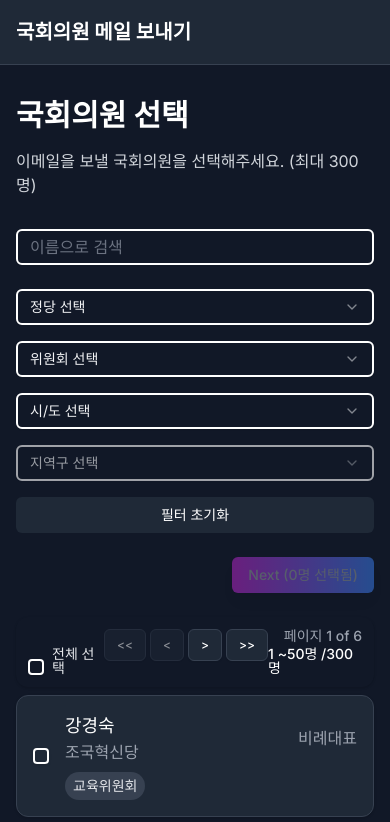
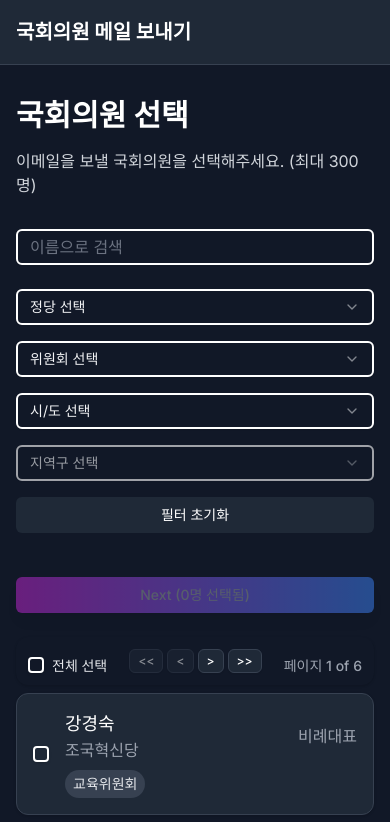
Before and after one commit to skt-leak-response/usim-map, a Next.js app: page / in a window 390 px wide. Shown: the top 822 px of the page. Built offline with nearby package versions, Linux system fonts and the light colour scheme.

Commit message:
design: mobile tag, navigation fix

```diff
--- a/src/components/MemberList/index.tsx
+++ b/src/components/MemberList/index.tsx
@@ -4,6 +4,7 @@ import { useState, useEffect, Suspense } from 'react';
 import { useRouter } from 'next/navigation';
 import { Member } from '@/types/members';
 import { MEMBER_CONSTANTS } from '@/constants/members';
+import { isMobile } from '@/lib/utils';
 import { encodeIds } from '@/utils/encoding';
 import { Button } from '@/components/ui/button';
 import { Card, CardContent } from '@/components/ui/card';
@@ -161,14 +162,14 @@ export default function MemberList({ onSelectionChange }: MemberListProps) {
         </Suspense>
       </ErrorBoundary>
 
-      <div className="flex justify-between gap-3">
+      <div className="flex justify-between md:gap-3 md:flex-row flex-col gap-5">
         <div>
           {selectedMembers.length > 0 && (
             <div className="flex flex-wrap gap-2">
               {selectedMembers.map((member) => (
                 <span
                   key={member.id}
-                  className="inline-flex items-center bg-gradient-to-r from-fuchsia-600 to-blue-500 text-white hover:from-fuchsia-500 hover:to-blue-400 rounded-full px-2 py-1 text-sm gap-1"
+                  className="inline-flex items-center bg-gradient-to-r from-fuchsia-600 to-blue-500 text-white hover:from-fuchsia-500 hover:to-blue-400 rounded-full px-2 py-1 md:text-sm text-xs gap-1"
                 >
                   {member.name}
                   <button onClick={() => removeMember(member.id)}>×</button>
@@ -206,13 +207,13 @@ export default function MemberList({ onSelectionChange }: MemberListProps) {
                   <Label className="text-gray-200">전체 선택</Label>
                 </div>
 
-                <div className="flex gap-1">
+                <div className="flex gap-1 items-end">
                   <Button
                     variant="outline"
                     size="sm"
                     onClick={() => setCurrentPage(1)}
                     disabled={currentPage === 1}
-                    className="bg-gray-800 text-white border-gray-700 hover:bg-gray-800 hover:text-white"
+                    className="md:h-8 md:px-3 h-6 px-2 bg-gray-800 text-white border-gray-700 hover:bg-gray-800 hover:text-white"
                   >
                     {'<<'}
                   </Button>
@@ -221,7 +222,7 @@ export default function MemberList({ onSelectionChange }: MemberListProps) {
                     size="sm"
                     onClick={() => setCurrentPage(currentPage - 1)}
                     disabled={currentPage === 1}
-                    className="bg-gray-800 text-white border-gray-700 hover:bg-gray-800 hover:text-white"
+                    className="md:h-8 md:px-3 h-6 px-2 bg-gray-800 text-white border-gray-700 hover:bg-gray-800 hover:text-white"
                   >
                     {'<'}
                   </Button>
@@ -230,7 +231,7 @@ export default function MemberList({ onSelectionChange }: MemberListProps) {
                     size="sm"
                     onClick={() => setCurrentPage(currentPage + 1)}
                     disabled={currentPage === totalPages}
-                    className="bg-gray-800 text-white border-gray-700 hover:bg-gray-800 hover:text-white"
+                    className="md:h-8 md:px-3 h-6 px-2 bg-gray-800 text-white border-gray-700 hover:bg-gray-800 hover:text-white"
                   >
                     {'>'}
                   </Button>
@@ -239,16 +240,16 @@ export default function MemberList({ onSelectionChange }: MemberListProps) {
                     size="sm"
                     onClick={() => setCurrentPage(totalPages)}
                     disabled={currentPage === totalPages}
-                    className="bg-gray-800 text-white border-gray-700 hover:bg-gray-800 hover:text-white"
+                    className="md:h-8 md:px-3 h-6 px-2 bg-gray-800 text-white border-gray-700 hover:bg-gray-800 hover:text-white"
                   >
                     {'>>'}
                   </Button>
                 </div>
-                <Label className="flex flex-col items-end space-y-1 text-white">
+                <Label className="flex flex-col items-end justify-end md:gap-1 text-white">
                   <div className="text-gray-400 w-full flex justify-end">
                     페이지 {currentPage} of {totalPages}
                   </div>
-                  <div>
+                  <div className="md:block hidden">
                     {(currentPage - 1) * ITEMS_PER_PAGE + 1} ~
                     {Math.min(currentPage * ITEMS_PER_PAGE, filteredMembers.length)}명 /
                     {filteredMembers.length}명
```
